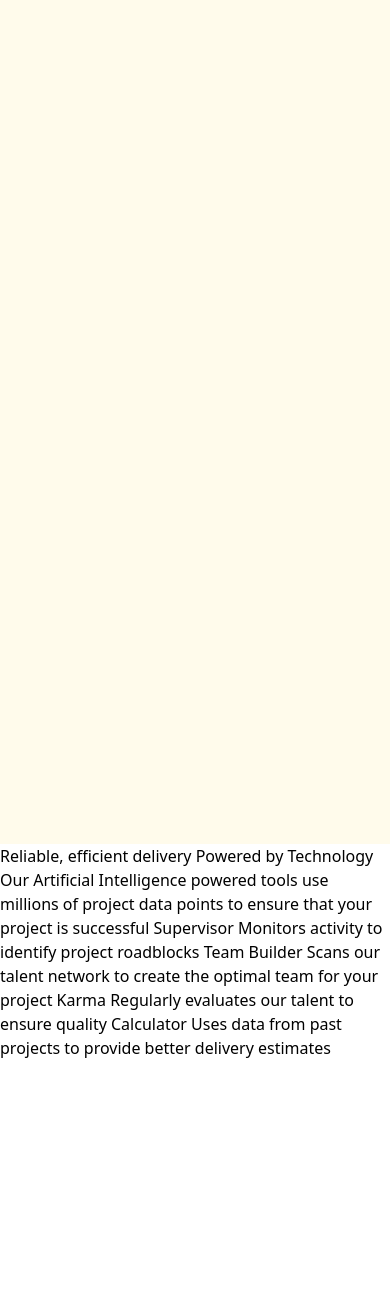
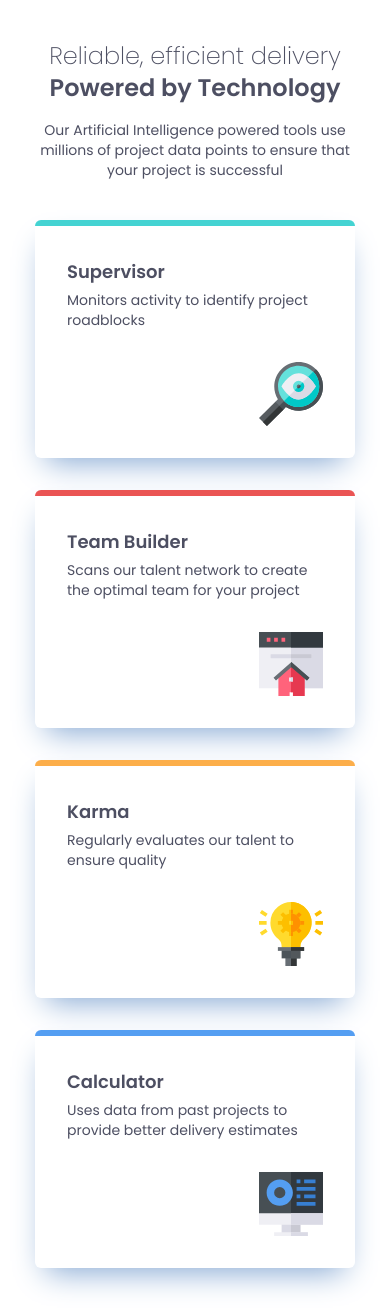
Before and after one commit to JVarney03/webdev-four-card-feature, a website built with Vite: page index.html in a window 390 px wide. Before the commit the page ends 1060 px from the top, so only its background shows below. Built offline with nearby package versions, Linux system fonts and the light colour scheme.

Commit message:
finished mobile

```diff
--- a/index.html
+++ b/index.html
@@ -1,33 +1,75 @@
-<!DOCTYPE html>
+<!doctype html>
 <html lang="en">
-<head>
-  <meta charset="UTF-8">
-  <meta name="viewport" content="width=device-width, initial-scale=1.0"> <!-- displays site properly based on user's device -->
+  <head>
+    <meta charset="UTF-8" />
+    <meta name="viewport" content="width=device-width, initial-scale=1.0" />
+    <!-- displays site properly based on user's device -->
 
-  <link rel="icon" type="image/png" sizes="32x32" href="./images/favicon-32x32.png">
+    <link
+      rel="icon"
+      type="image/png"
+      sizes="32x32"
+      href="./images/favicon-32x32.png"
+    />
 
-  <title>Frontend Mentor | Four card feature section</title>
-  <link rel="stylesheet" href="./src/style.css">
-</head>
-<body>
-  <main class="h-screen w-screen bg-amber-50"></main>
+    <title>Frontend Mentor | Four card feature section</title>
+    <link rel="stylesheet" href="./src/style.css" />
+  </head>
+  <body class="font-poppins text-grey-500">
+    <main class="flex min-h-screen w-screen justify-center bg-white">
+      <div class="my-10 max-w-80">
+        <div class="mb-10 text-center">
+          <h2 class="text-2xl font-extralight">Reliable, efficient delivery</h2>
+          <h1 class="mb-4 text-2xl font-semibold">Powered by Technology</h1>
+          <p class="text-sm">
+            Our Artificial Intelligence powered tools use millions of project
+            data points to ensure that your project is successful
+          </p>
+        </div>
 
-  Reliable, efficient delivery
-  Powered by Technology
+        <div class="grid gap-8">
+          <div class="shadow-drop border-cyan rounded-md border-t-6 p-8">
+            <h2 class="mb-1 text-lg font-semibold">Supervisor</h2>
+            <p class="mb-8 text-sm">
+              Monitors activity to identify project roadblocks
+            </p>
+            <div class="flex justify-end">
+              <img src="./images/icon-supervisor.svg" alt="" />
+            </div>
+          </div>
 
-  Our Artificial Intelligence powered tools use millions of project data points
-  to ensure that your project is successful
+          <div class="shadow-drop border-red rounded-md border-t-6 p-8">
+            <h2 class="mb-1 text-lg font-semibold">Team Builder</h2>
+            <p class="mb-8 text-sm">
+              Scans our talent network to create the optimal team for your
+              project
+            </p>
+            <div class="flex justify-end">
+              <img src="./images/icon-team-builder.svg" alt="" />
+            </div>
+          </div>
 
-  Supervisor
-  Monitors activity to identify project roadblocks
+          <div class="shadow-drop border-orange rounded-md border-t-6 p-8">
+            <h2 class="mb-1 text-lg font-semibold">Karma</h2>
+            <p class="mb-8 text-sm">
+              Regularly evaluates our talent to ensure quality
+            </p>
+            <div class="flex justify-end">
+              <img src="./images/icon-karma.svg" alt="" />
+            </div>
+          </div>
 
-  Team Builder
-  Scans our talent network to create the optimal team for your project
-
-  Karma
-  Regularly evaluates our talent to ensure quality
-
-  Calculator
-  Uses data from past projects to provide better delivery estimates
-</body>
+          <div class="shadow-drop border-blue rounded-md border-t-6 p-8">
+            <h2 class="mb-1 text-lg font-semibold">Calculator</h2>
+            <p class="mb-8 text-sm">
+              Uses data from past projects to provide better delivery estimates
+            </p>
+            <div class="flex justify-end">
+              <img src="./images/icon-calculator.svg" alt="" />
+            </div>
+          </div>
+        </div>
+      </div>
+    </main>
+  </body>
 </html>
--- a/src/style.css
+++ b/src/style.css
@@ -1,15 +1,18 @@
+@import url("https://fonts.googleapis.com/css2?family=Poppins:ital,wght@0,100;0,200;0,300;0,400;0,500;0,600;0,700;0,800;0,900;1,100;1,200;1,300;1,400;1,500;1,600;1,700;1,800;1,900&display=swap");
 @import "tailwindcss";
 
 @theme {
-  --color-black: #1c232b;
-  --color-grey: #6c7289;
-  --color-cream: #f2eae2;
+  --color-grey-500: #4d4f62;
+  --color-grey-400: #6a7178;
   --color-white: #ffffff;
-  --color-green-500: #3d8168;
-  --color-green-700: #1a4032;
+  --color-red: #ea5454;
+  --color-cyan: #44d3d2;
+  --color-blue: #549ef2;
+  --color-orange: #fcae4a;
 
-  --font-fraunces: "Fraunces";
-  --font-montserrat: "Montserrat";
+  --shadow-drop: 0 15px 30px -11px #83a6d2;
+
+  --font-poppins: "Poppins";
 }
 
 @custom-variant hocus (&:hover, &:focus);
```
